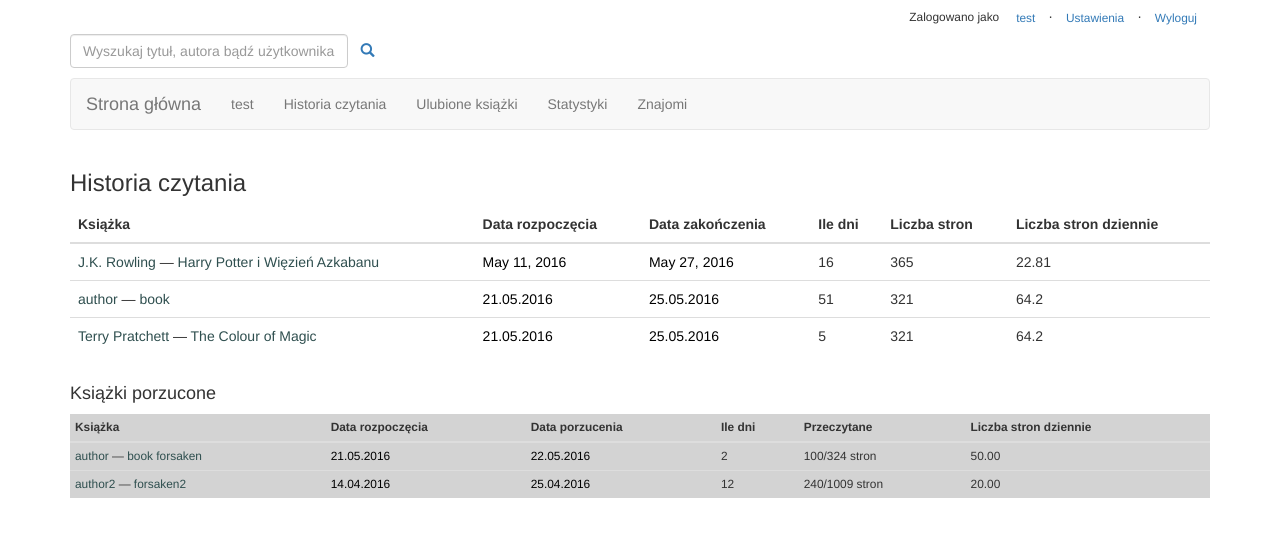
After one commit to pposkrobko/readera, a Django app: page /stats/history/ in a window 1280 px wide. The commit adds this page. Shown: the top 537 px of the page. Run offline with Django 3.2, Linux system fonts and the light colour scheme; a user stored in the database is signed in; data comes from the database, SQL or seed files in the repository; some libraries are stand-ins or nearby versions.

Commit message:
historia czytania

```diff
--- /dev/null
+++ b/server/book_stats/templates/book_stats/history.html
@@ -0,0 +1,262 @@
+<!DOCTYPE html>
+<head>
+    <meta name="viewport" content="width=device-width, initial-scale=1">
+    <link rel="stylesheet" href="http://maxcdn.bootstrapcdn.com/bootstrap/3.3.6/css/bootstrap.min.css">
+    <script src="https://ajax.googleapis.com/ajax/libs/jquery/1.12.0/jquery.min.js"></script>
+    <script src="http://maxcdn.bootstrapcdn.com/bootstrap/3.3.6/js/bootstrap.min.js"></script>
+
+    <script type="text/javascript" src="../../../static/book_stats/sorter/jquery-latest.js"></script>
+    <script type="text/javascript" src="../../../static/book_stats/sorter/jquery.tablesorter.js"></script>
+
+    {% load staticfiles %}
+    <link type="text/javascript" href="{% static 'book_stats/sorter/jquery-latest.js' %}">
+    <link type="text/javascript" href="{% static 'book_stats/sorter/jquery.tablesorter.js' %}">
+
+
+    <script type="text/javascript">
+        $(function () {
+            $('table').tablesorter();
+        });
+
+    </script>
+    <style>
+        #sort1 {
+            display: none;
+        }
+
+        #forsaken {
+            background-color: lightgray;
+            font-size: 85%;
+            font-weight: lighter;
+        }
+
+        .glyphicon-sort {
+            display: none;
+        }
+
+        th:hover > .glyphicon-sort {
+            display: inline-block;
+        }
+
+    </style>
+
+</head>
+
+<body>
+
+
+<div class="container">
+    <div class="row">
+        <div class="col-md-12">
+            <div align="right">
+                <small>Zalogowano jako</small>
+                <a href="{% url 'profile' %}" class="btn btn-link">
+                    <small>{{ user.username }}</small>
+                </a>&middot<a href="#" class="btn btn-link">
+                <small>Ustawienia</small>
+            </a>&middot<a href="{% url 'logout' %}" class="btn btn-link">
+                <small>Wyloguj</small>
+            </a>
+
+            </div>
+
+            <div class="row">
+                <div class="col-md-3" style="padding-right: 0">
+                    <input class="form-control" type="text" placeholder="Wyszukaj tytuł, autora bądź użytkownika">
+                </div>
+                <div class="col-sm-1" style="padding-left: 0">
+                    <p>
+                        <button type="button" class="btn btn-link">
+                            <span class="glyphicon glyphicon-search"></span>
+                        </button>
+                    </p>
+                </div>
+            </div>
+            <nav class="navbar navbar-default">
+                <div class="container-fluid">
+                    <div class="navbar-header">
+                        <a class="navbar-brand" href="#">Strona główna</a>
+                    </div>
+                    <ul class="nav navbar-nav">
+                        <li><a href="{% url 'profile' %}">{{ user.username }}</a></li>
+                        <li><a href="{% url 'history' %}">Historia czytania</a></li>
+                        <li><a href="#">Ulubione książki</a></li>
+                        <li><a href="{% url 'stats' %}">Statystyki</a></li>
+                        <li><a href="#">Znajomi</a></li>
+                    </ul>
+                </div>
+            </nav>
+            <div>
+                <div class="row">
+                    <div class="col-md-6">
+                        <h3>Historia czytania</h3>
+                    </div>
+                </div>
+
+                <table class="table table-hover">
+                    <thead>
+                    <tr>
+                        <th class="attr">Książka <span class="glyphicon glyphicon-sort"></span></th>
+                        <th class="attr">Data rozpoczęcia <span class="glyphicon glyphicon-sort"></span></th>
+                        <th>Data zakończenia <span class="glyphicon glyphicon-sort"></span></th>
+                        <th>Ile dni <span class="glyphicon glyphicon-sort"></span></th>
+                        <th>Liczba stron <span class="glyphicon glyphicon-sort"></span></th>
+                        <th>Liczba stron dziennie <span class="glyphicon glyphicon-sort"></span></th>
+                    </tr>
+                    </thead>
+                    <tbody>
+
+                    {% for b in books %}
+                        {% if b.done > 0 %}
+                            <tr>
+                                <td>
+                                    <a href="#" style="color:darkslategrey">{{ b.author }}</a> &mdash;
+                                    <a href="#" style="color:darkslategrey">{{ b.title }}</a>
+                                </td>
+                                <td><a href="#" style="color: black">{{ b.start }}</a></td>
+                                <td><a href="#" style="color: black">{{ b.end }}</a></td>
+                                <td>{{ b.days }}</td>
+                                <td>{{ b.pages }}</td>
+                                <td>{{ b.speed }}</td>
+                            </tr>
+                        {% endif %}
+                    {% endfor %}
+
+                    <tr>
+                        <td>
+                            <a href="#" style="color:darkslategrey">author</a> &mdash;
+                            <a href="#" style="color:darkslategrey">book</a>
+                        </td>
+                        <td>
+                            <a href="#" style="color: black">21.05.2016</a>
+                        </td>
+                        <td>
+                            <a href="#" style="color: black">25.05.2016</a>
+                        </td>
+                        <td>
+                            51
+                        </td>
+                        <td>
+                            321
+                        </td>
+                        <td>
+                            64.2
+                        </td>
+
+                    </tr>
+                    <tr>
+                        <td>
+                            <a href="#" style="color:darkslategrey">Terry Pratchett</a> &mdash;
+                            <a href="#" style="color:darkslategrey">The Colour of Magic</a>
+                        </td>
+                        <td>
+                            <a href="#" style="color: black">21.05.2016</a>
+                        </td>
+                        <td>
+                            <a href="#" style="color: black">25.05.2016</a>
+                        </td>
+                        <td>
+                            5
+                        </td>
+                        <td>
+                            321
+                        </td>
+                        <td>
+                            64.2
+                        </td>
+
+                    </tr>
+                    </tbody>
+                </table>
+
+
+                <div class="row">
+                    <div class="col-md-6">
+                        <h4>Książki porzucone</h4>
+                    </div>
+                </div>
+
+                <table class="table table-condensed" id="forsaken">
+                    <thead>
+                    <tr>
+                        <th>Książka <span class="glyphicon glyphicon-sort"></span></th>
+                        <th>Data rozpoczęcia <span class="glyphicon glyphicon-sort"></span></th>
+                        <th>Data porzucenia <span class="glyphicon glyphicon-sort"></span></th>
+                        <th>Ile dni <span class="glyphicon glyphicon-sort"></span></th>
+                        <th>Przeczytane <span class="glyphicon glyphicon-sort"></span></th>
+                        <th>Liczba stron dziennie <span class="glyphicon glyphicon-sort"></span></th>
+                    </tr>
+                    </thead>
+                    <tbody>
+
+                    {% for b in books %}
+                        {% if b.done == 0 %}
+                            <tr>
+                                <td>
+                                    <a href="#" style="color:darkslategrey">{{ b.author }}</a> &mdash;
+                                    <a href="#" style="color:darkslategrey">{{ b.title }}</a>
+                                </td>
+                                <td><a href="#" style="color: black">{{ b.start }}</a></td>
+                                <td><a href="#" style="color: black">{{ b.end }}</a></td>
+                                <td>{{ b.days }}</td>
+                                <td>{{ b.onpage }}/{{ b.pages }} stron</td>
+                                <td>{{ b.speed }}</td>
+                            </tr>
+                        {% endif %}
+                    {% endfor %}
+
+                    <tr>
+                        <td>
+                            <a href="#" style="color:darkslategrey">author</a> &mdash;
+                            <a href="#" style="color:darkslategrey">book forsaken</a>
+                        </td>
+                        <td>
+                            <a href="#" style="color: black">21.05.2016</a>
+                        </td>
+                        <td>
+                            <a href="#" style="color: black">22.05.2016</a>
+                        </td>
+                        <td>
+                            2
+                        </td>
+                        <td>
+                            100/324 stron
+                        </td>
+                        <td>
+                            50.00
+                        </td>
+
+                    </tr>
+                    <tr>
+                        <td>
+                            <a href="#" style="color:darkslategrey">author2</a> &mdash;
+                            <a href="#" style="color:darkslategrey">forsaken2</a>
+                        </td>
+                        <td>
+                            <a href="#" style="color: black">14.04.2016</a>
+                        </td>
+                        <td>
+                            <a href="#" style="color: black">25.04.2016</a>
+                        </td>
+                        <td>
+                            12
+                        </td>
+                        <td>
+                            240/1009 stron
+                        </td>
+                        <td>
+                            20.00
+                        </td>
+
+                    </tr>
+                    </tbody>
+                </table>
+
+
+            </div>
+        </div>
+    </div>
+</div>
+
+</body>
+</html>
--- a/server/book_stats/templates/book_stats/user.html
+++ b/server/book_stats/templates/book_stats/user.html
@@ -54,7 +54,7 @@
                     </div>
                     <ul class="nav navbar-nav">
                         <li><a href="{% url 'profile' %}">{{ user.username }}</a></li>
-                        <li><a href="#">Historia czytania</a></li>
+                        <li><a href="{% url 'history' %}">Historia czytania</a></li>
                         <li><a href="#">Ulubione książki</a></li>
                         <li><a href="{% url 'stats' %}">Statystyki</a></li>
                         <li><a href="#">Znajomi</a></li>
--- a/server/book_stats/urls.py
+++ b/server/book_stats/urls.py
@@ -4,6 +4,7 @@ from django.contrib.auth.decorators import login_required
 from book_stats import views
 
 urlpatterns = [
-    url(r'^user/', login_required(views.ProfileView.as_view()), name ="profile"),
-    url(r'^stat/', login_required(views.ChartsView.as_view()), name = "stats"),
+    url(r'^user/', login_required(views.ProfileView.as_view()), name="profile"),
+    url(r'^stat/', login_required(views.ChartsView.as_view()), name="stats"),
+    url(r'^history/', login_required(views.HistoryView.as_view()), name="history"),
 ]
--- a/server/book_stats/views.py
+++ b/server/book_stats/views.py
@@ -1,6 +1,8 @@
 from django.views.generic import ListView, TemplateView
-from book_stats.models import BookStats, BookStatsHistory
-from django.db.models import Sum, Count, Avg, Max
+from book_stats.models import BookStats, BookStatsHistory, Book
+from django.db.models import Sum, Count, Avg, Max, Min
+from django.shortcuts import render
+
 
 class ProfileView(ListView):
     template_name = "book_stats/user.html"
@@ -25,4 +27,30 @@ class ChartsView(TemplateView):
         context.update(history.aggregate(Max('pages_read__sum')))
         return context
 
+
+class HistoryView(TemplateView):
+    template_name = "book_stats/history.html"
+
+    def get_context_data(self, **kwargs):
+        context = super(HistoryView, self).get_context_data(**kwargs)
+        books = BookStats.objects.filter(user=self.request.user, state__in=(BookStats.DONE, BookStats.FORSAKEN))
+        books_data = []
+        for b in books:
+            print("TITLE: "+b.book.title)
+            temp = {}
+            temp['title'] = b.book.title
+            temp['author'] = b.book.author.name
+            temp['pages'] = b.book.max_pages
+            temp['start'] = BookStatsHistory.objects.filter(book_stats=b).aggregate(Min('time'))['time__min']
+            temp['end'] = BookStatsHistory.objects.filter(book_stats=b).aggregate(Max('time'))['time__max']
+            temp['days'] = (temp['end'] - temp['start']).days
+            temp['onpage'] = b.on_page
+            temp['done'] = b.state == BookStats.DONE
+            temp['speed'] = round(temp['onpage'] / temp['days'], 2)
+
+            books_data.append(temp)
+
+        context['books'] = books_data
+        return context
+
 # Create your views here.
```
